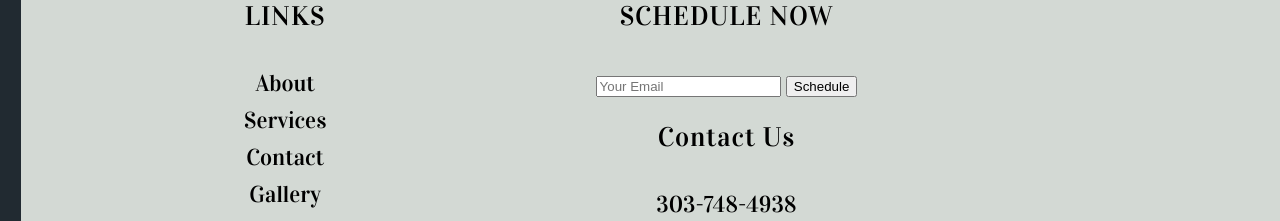
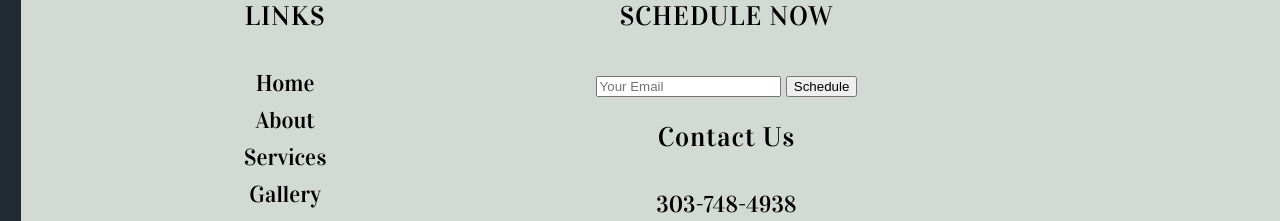
Before and after one commit to Ghostcoder0124/FuseCorpz, a plain HTML site: page Informational Page.html in a window 1280 px wide. Shown: the part 1149-1370 px from the top of the page. Drawn offline with Linux system fonts and the light colour scheme.

Commit message:
Update Informational Page.html

```diff
--- a/Informational Page.html
+++ b/Informational Page.html
@@ -21,7 +21,7 @@
                 <li><a href="Promotional%20Page.html"> Contact Us </a></li>
                 <li><a href="Gallery.html"> Gallery </a></li>
                 <li><a href="About%20us.html"> About us</a></li>
-                <li><a href="Index%20Page.html"> Home</a></li>
+                <li><a href="Index.html"> Home</a></li>
             </ul>
         </nav>
         <header>The Services Avalible</header>
@@ -62,9 +62,9 @@
         <div class="footer">
             <div class="col-1">
                 <h3>LINKS</h3>
+                <a href="Index.html">Home</a>
                 <a href="About%20us.html"> About</a>
                 <a href="Promotional%20Page.html">Services</a>
-                <a href="Index%20Page.html">Contact</a>
                 <a href="Gallery.html">Gallery</a>
             </div>
             <div class="col-2">
```
